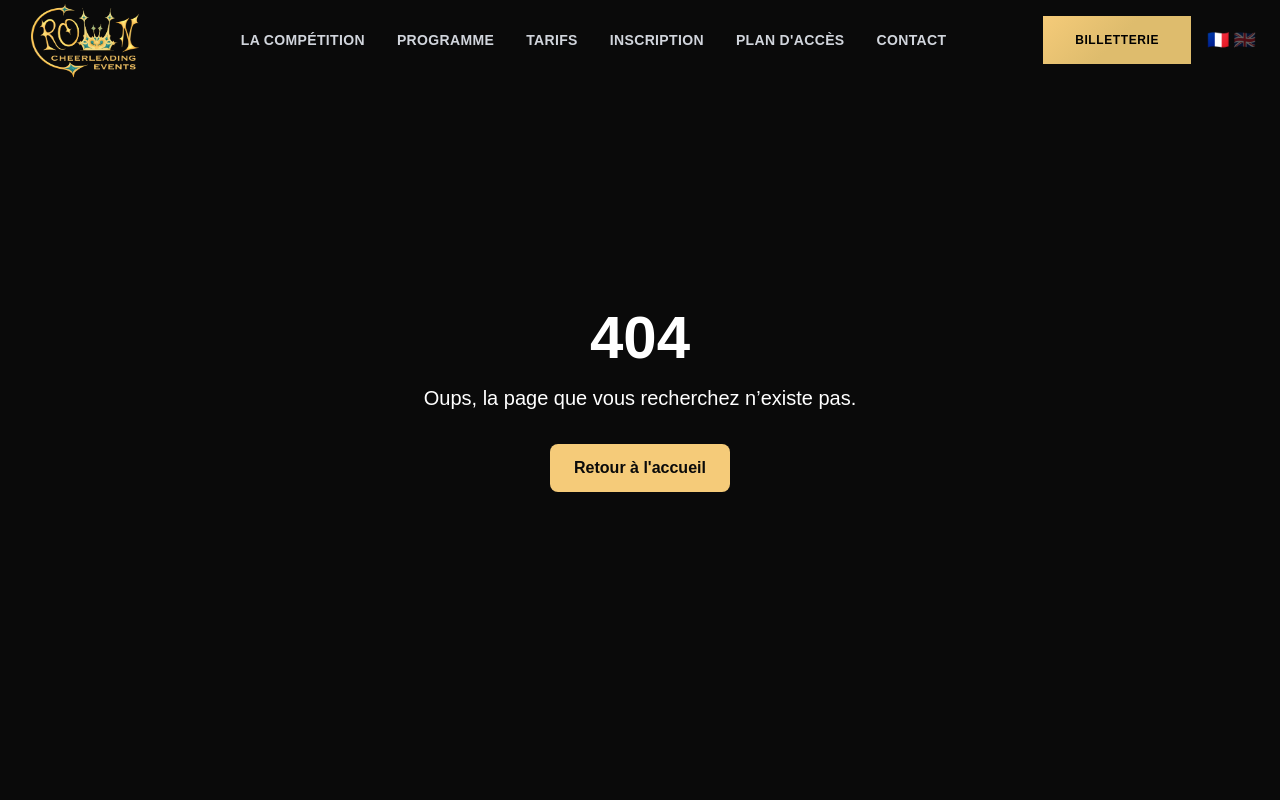
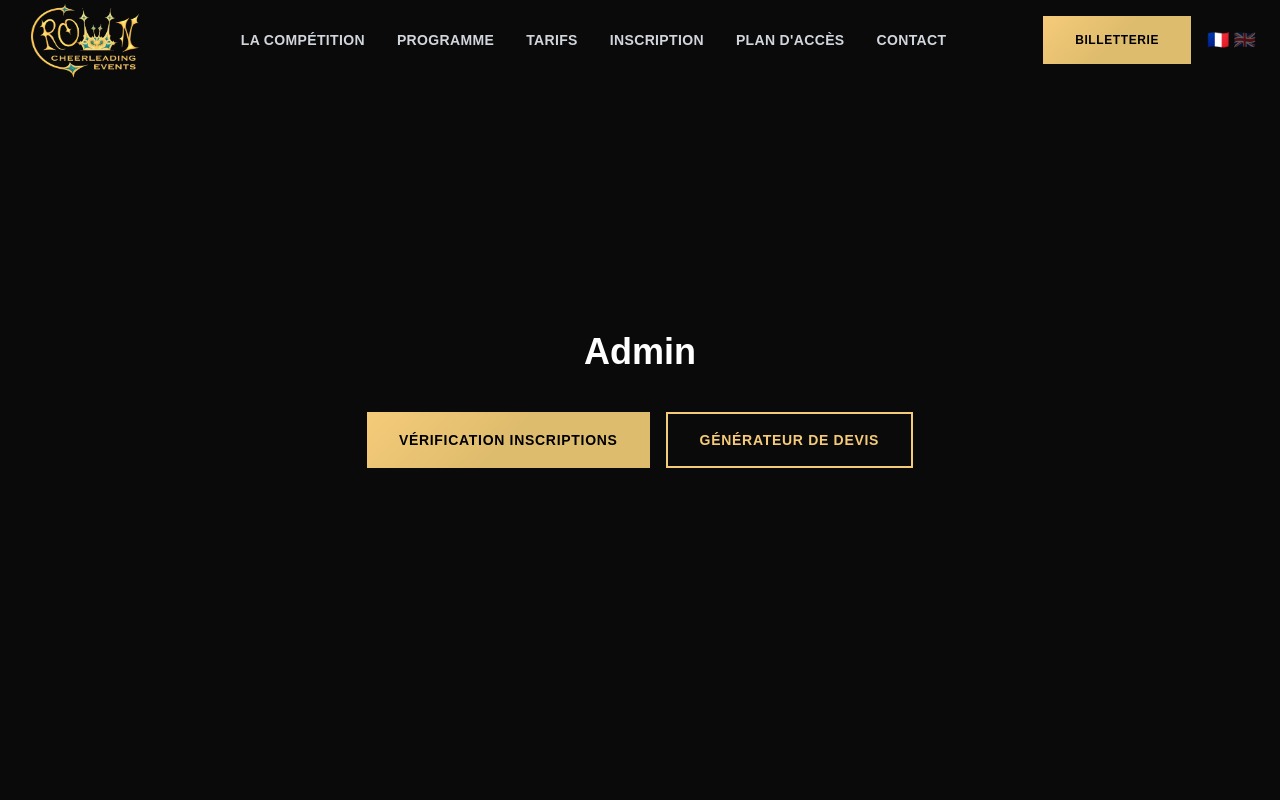
Before and after one commit to BouysselCamille/crown-cheerleading-event, a React (Vite) app: page /admin-da7c27dc in a window 1280 px wide. Shown: the top 800 px of the page. Built offline with nearby package versions, Linux system fonts and the light colour scheme.

Commit message:
feat: admin pages

```diff
--- a/src/App.jsx
+++ b/src/App.jsx
@@ -8,6 +8,7 @@ import { Maintenance } from './pages/Maintenance';
 import { NotFound } from './pages/NotFound';
 import { VerificationInscriptions } from './pages/VerificationInscriptions';
 import { GenerateurDevis } from './pages/GenerateurDevis';
+import { Admin } from './pages/Admin';
 
 const MAINTENANCE = import.meta.env.VITE_MAINTENANCE === 'true';
 
@@ -22,8 +23,9 @@ function App() {
           <Route path="/" element={<Home />} />
           <Route path="/politique-de-confidentialite" element={<PolitiqueConfidentialite />} />
           <Route path="/mentions-legales" element={<MentionsLegales />} />
-          <Route path="/verification-inscriptions" element={<VerificationInscriptions />} />
-          <Route path="/generateur-devis" element={<GenerateurDevis />} />
+          <Route path="/admin-da7c27dc" element={<Admin />} />
+          <Route path="/admin-da7c27dc/verification-inscriptions" element={<VerificationInscriptions />} />
+          <Route path="/admin-da7c27dc/generateur-devis" element={<GenerateurDevis />} />
           <Route path="*" element={<NotFound />} />
         </Routes>
       </main>
--- /dev/null
+++ b/src/pages/Admin.jsx
@@ -0,0 +1,19 @@
+import { Button } from '../components/ui/Button';
+
+export function Admin() {
+  return (
+    <div className="min-h-screen flex items-center justify-center bg-crown-black text-white px-6">
+      <div className="text-center">
+        <h1 className="text-4xl font-display font-black mb-10">Admin</h1>
+        <div className="flex flex-col sm:flex-row gap-4 justify-center">
+          <Button href="/admin-da7c27dc/verification-inscriptions" variant="primary">
+            Vérification inscriptions
+          </Button>
+          <Button href="/admin-da7c27dc/generateur-devis" variant="outline">
+            Générateur de devis
+          </Button>
+        </div>
+      </div>
+    </div>
+  );
+}
--- a/src/pages/GenerateurDevis.jsx
+++ b/src/pages/GenerateurDevis.jsx
@@ -222,7 +222,7 @@ export function GenerateurDevis() {
 
       <div className="max-w-4xl mx-auto px-6 no-print">
         <Link
-          to="/"
+          to="/admin-da7c27dc"
           className="inline-flex items-center gap-2 text-gold text-sm font-display font-semibold mb-10 hover:opacity-80 transition-opacity"
         >
           <svg className="w-4 h-4" fill="none" stroke="currentColor" viewBox="0 0 24 24">
--- a/src/pages/VerificationInscriptions.jsx
+++ b/src/pages/VerificationInscriptions.jsx
@@ -143,7 +143,7 @@ export function VerificationInscriptions() {
     <div className="min-h-screen bg-crown-black pt-32 pb-24">
       <div className="max-w-4xl mx-auto px-6">
         <Link
-          to="/"
+          to="/admin-da7c27dc"
           className="inline-flex items-center gap-2 text-gold text-sm font-display font-semibold mb-10 hover:opacity-80 transition-opacity"
         >
           <svg className="w-4 h-4" fill="none" stroke="currentColor" viewBox="0 0 24 24">
```
Also changed, not shown: public/robots.txt.
